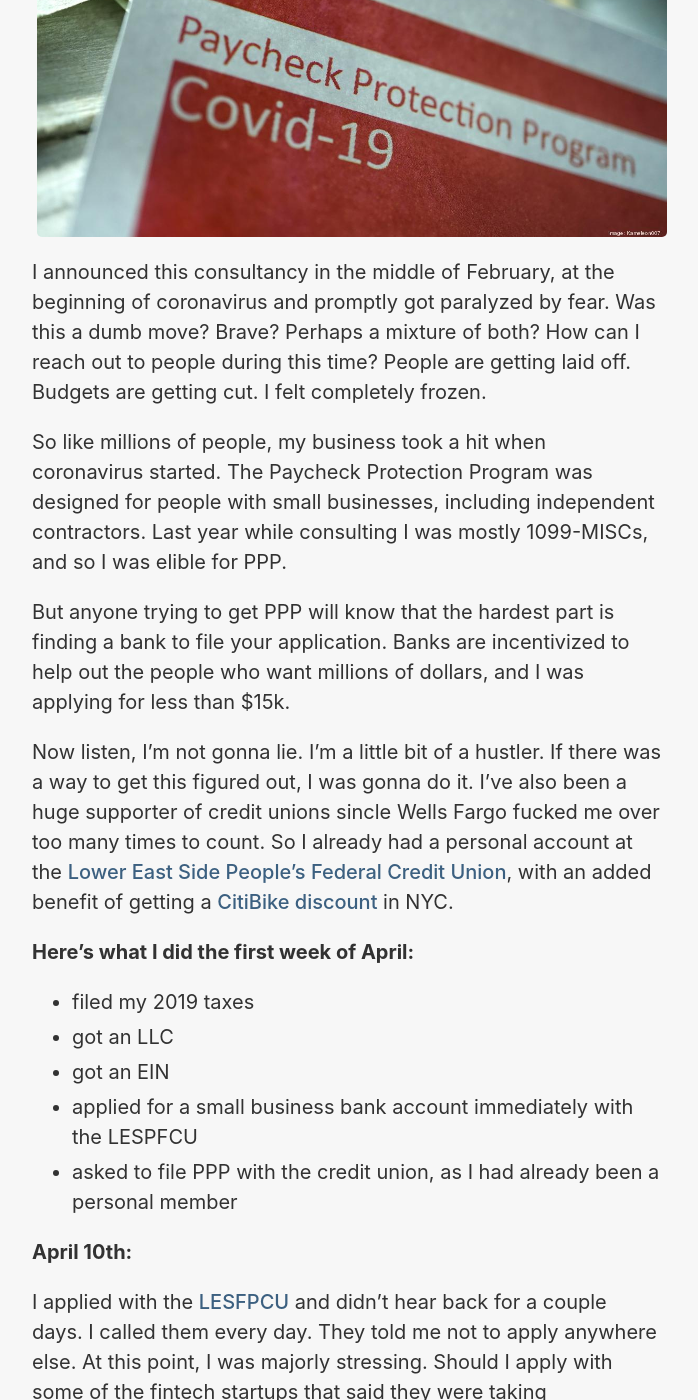
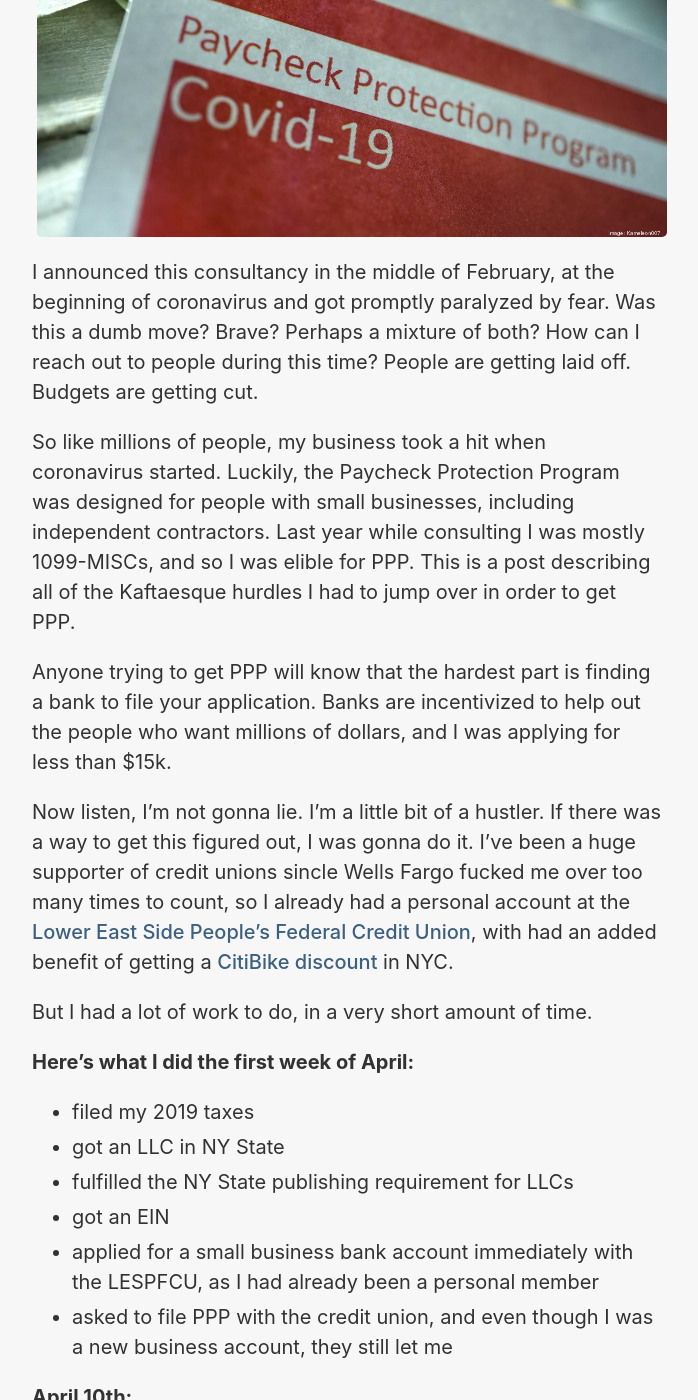
Before and after one commit to allisonburtch/consultancy, a Jekyll site: the page built from _posts/2020-05-04-how-i-got-PPP-as-an-independent-contractor.md, in a window 1280 px wide and 1400 px high, scrolled down 453 px. Shown: the whole window, without its empty margins (293-991 px from the left). Built offline with Jekyll 4.4.1, drawn with Linux system fonts in a browser that asks for light colours; some of the changed text lies outside the part shown.

```diff
--- a/_posts/2020-05-04-how-i-got-PPP-as-an-independent-contractor.md
+++ b/_posts/2020-05-04-how-i-got-PPP-as-an-independent-contractor.md
@@ -8,24 +8,27 @@
 
 <img src="/assets/PPP.jpg" alt="PPP" >
 
-I announced this consultancy in the middle of February, at the beginning of coronavirus and promptly got paralyzed by fear. Was this a dumb move? Brave? Perhaps a mixture of both? How can I reach out to people during this time? People are getting laid off. Budgets are getting cut. I felt completely frozen.
+I announced this consultancy in the middle of February, at the beginning of coronavirus and got promptly paralyzed by fear. Was this a dumb move? Brave? Perhaps a mixture of both? How can I reach out to people during this time? People are getting laid off. Budgets are getting cut.
 
-So like millions of people, my business took a hit when coronavirus started. The Paycheck Protection Program was designed for people with small businesses, including independent contractors. Last year while consulting I was mostly 1099-MISCs, and so I was elible for PPP.
+So like millions of people, my business took a hit when coronavirus started. Luckily, the Paycheck Protection Program was designed for people with small businesses, including independent contractors. Last year while consulting I was mostly 1099-MISCs, and so I was elible for PPP. This is a post describing all of the Kaftaesque hurdles I had to jump over in order to get PPP.
 
-But anyone trying to get PPP will know that the hardest part is finding a bank to file your application. Banks are incentivized to help out the people who want millions of dollars, and I was applying for less than $15k.
+Anyone trying to get PPP will know that the hardest part is finding a bank to file your application. Banks are incentivized to help out the people who want millions of dollars, and I was applying for less than $15k.
 
-Now listen, I'm not gonna lie. I'm a little bit of a hustler. If there was a way to get this figured out, I was gonna do it. I've also been a huge supporter of credit unions sincle Wells Fargo fucked me over too many times to count. So I already had a personal account at the [Lower East Side People's Federal Credit Union](https://lespeoples.org/), with an added benefit of getting a [CitiBike discount](https://www.citibikenyc.com/pricing/cdcu) in NYC.
+Now listen, I'm not gonna lie. I'm a little bit of a hustler. If there was a way to get this figured out, I was gonna do it. I've been a huge supporter of credit unions sincle Wells Fargo fucked me over too many times to count, so I already had a personal account at the [Lower East Side People's Federal Credit Union](https://lespeoples.org/), with had an added benefit of getting a [CitiBike discount](https://www.citibikenyc.com/pricing/cdcu) in NYC.
+
+But I had a lot of work to do, in a very short amount of time.
 
 **Here's what I did the first week of April:**
 - filed my 2019 taxes
-- got an LLC
+- got an LLC in NY State
+- fulfilled the NY State publishing requirement for LLCs
 - got an EIN
-- applied for a small business bank account immediately with the LESPFCU
-- asked to file PPP with the credit union, as I had already been a personal member
+- applied for a small business bank account immediately with the LESPFCU, as I had already been a personal member
+- asked to file PPP with the credit union, and even though I was a new business account, they still let me
 
 **April 10th:**
 
-I applied with the [LESFPCU](https://lespeoples.org/) and didn't hear back for a couple days. I called them every day. They told me not to apply anywhere else. At this point, I was majorly stressing. Should I apply with some of the fintech startups that said they were taking applications? I was already looking into Fundera and BlueVine.
+I applied with the [LESFPCU](https://lespeoples.org/) and didn't hear back. I called them every day. They told me not to apply anywhere else. At this point, I was majorly stressing. Should I apply with some of the fintech startups that said they were taking applications? I was already looking into Fundera and BlueVine.
 
 
 **April 16th:**
@@ -35,13 +38,13 @@
 
 **April 20th:**
 
-I regretted just trusting the credit union. I was getting emails from [Fundera](https://www.fundera.com/), and they wrote on their website that you can apply with many lenders, because the SBA's E-TRAN system will only take one application per person/SSN. After getting that information, I applied for PPP with every possible fintech startup that was taking applications: Fundera, [Cross River Bank](https://funderaapply.crossriversba.com/), Kabbage, [BlueVine](https://www.bluevine.com/), Paypal, Square and [TCF](https://www.tcfbank.com/). Some of them emailed me back, asking for more information.
+I regretted just trusting the credit union. [Fundera](https://www.fundera.com/) announced on their website that you can apply with many lenders, because the SBA's E-TRAN system will only take one application per person/SSN. After getting that information, I applied for PPP with every possible fintech startup that was taking applications: Fundera, [Cross River Bank](https://funderaapply.crossriversba.com/), Kabbage, [BlueVine](https://www.bluevine.com/), Paypal, Square and [TCF](https://www.tcfbank.com/). Some of them emailed me back, asking for more information. I still felt completely frozen.
 
 
 
 **April 27th**
 
-Congress approved more money for the SBA, with $30 billiion going to community lenders, small banks and credit unions. I called the LESPFCU (yes you could actually talk to a human person). They said it was looking like my application would be approved.
+Congress approved more money for the SBA, with $30 billiion going to community lenders, small banks and credit unions. I called the LESPFCU (yes you could actually talk to a human person). They said it was looking like my application would be approved. I started to feel some hope.
 
 
 **April 30th:**
@@ -52,6 +55,10 @@
 <img src="/assets/lespfcu.png" alt="bank" >
 
 
-I cancelled all my other applications with the fintech startups, but I have no idea if any of them would have ultimately gone through. I'm insanely grateful that I was able to get PPP, and I feel for anyone who has struggled to get it. Utlimately, independent contractors were left to fend for themselves. They are in this middle ground between PPP and unemployment.
+I cancelled all my other applications with the fintech startups, but I have no idea if any of them would have ultimately gone through.
 
-If you have any questions or if I can help in any way, feel free to [email me](mailto:hi@irlresear.ch).
+Ultimately, independent contractors were left to fend for themselves. Independent contractors make up [36% of the workforce nationally](https://www.prnewswire.com/news-releases/new-paychex-data-shows-independent-contractor-growth-outpaces-employee-hiring-in-small-businesses-300775712.html), but in metro areas that is much higher. They are in this middle ground between PPP and unemployment.
+
+I'm insanely grateful that I was able to get PPP, and I feel for anyone who has struggled to get it.
+
+I'm happy to chat with anyone that is trying to apply for PPP. If you have any questions or if I can help in any way, feel free to [email me](mailto:hi@irlresear.ch).
```
